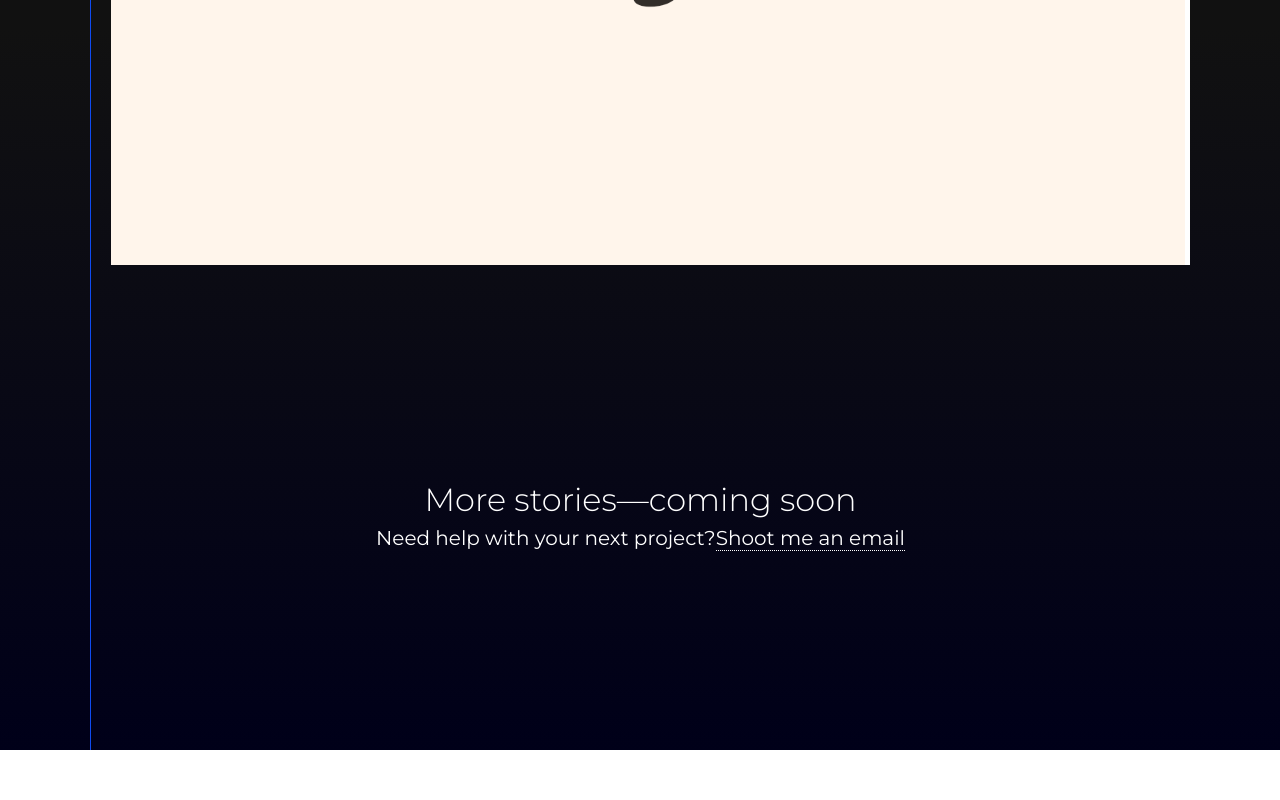
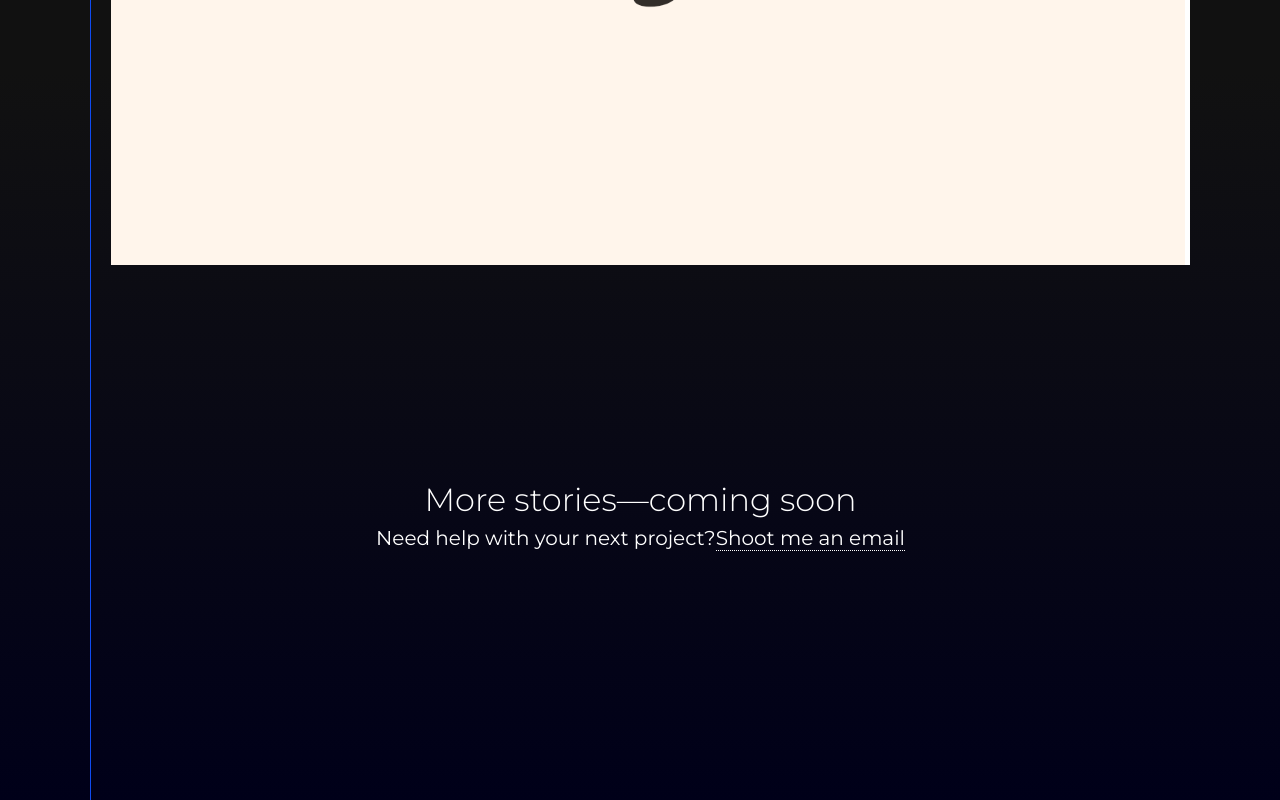
Before and after one commit to pyrofuzion/lachlanmurray.com.au, a plain HTML site: page work.html in a window 1280 px wide. Shown: the part 4057-4857 px from the top of the page. Before the commit the page ends 4807 px from the top, so only its background shows below. Drawn offline with Linux system fonts and the light colour scheme.

Commit message:
Updated padding value

```diff
--- a/main.css
+++ b/main.css
@@ -297,7 +297,7 @@ footer a:hover {
 }
 
 .timeline article:last-of-type {
-  padding: 200px 0 200px 0;
+  padding: 200px 0 250px 0;
 }
 
 .timeline :last-of-type p {
```
